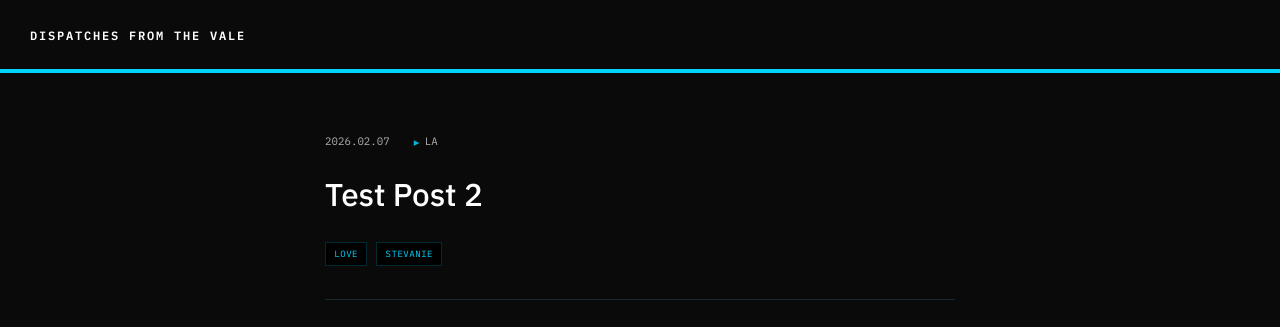
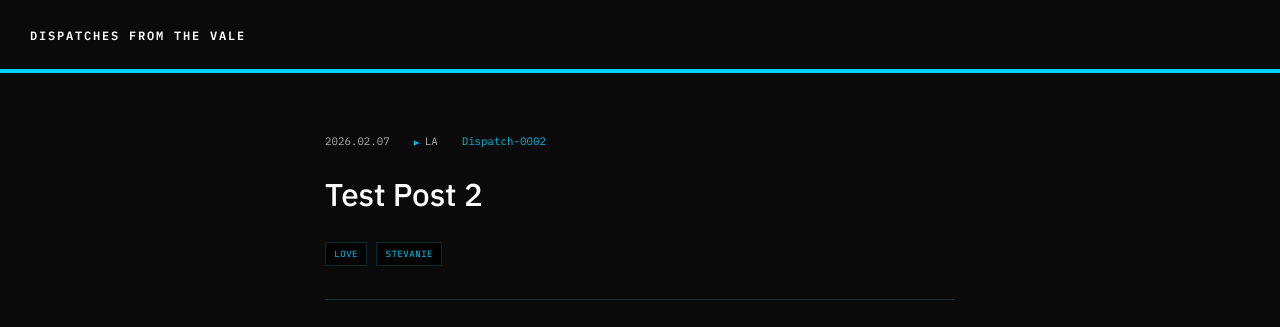
Before and after one commit to valeobserver/dispatches-from-the-vale, a Jekyll site: the page built from _posts/2026-02-08-test-post-2.md, in a window 1280 px wide. Shown: the top 327 px of the page. Built offline with Jekyll 4.4.1, drawn with Linux system fonts in a browser that asks for light colours.

Commit message:
fixed dispatch

```diff
--- a/_layouts/post.html
+++ b/_layouts/post.html
@@ -88,6 +88,12 @@
             align-items: center;
         }
 
+        .article-dispatch {
+            display: flex;
+            align-items: center;
+            color: var(--accent);
+        }
+
         .article-title {
             font-family: var(--sans);
             font-size: 2.1rem;
@@ -157,8 +163,8 @@
           </span>
         {% endif %}
 
-        {% if post.dispatch_id %}
-          <span class="post-dispatch">Dispatch-{{ post.dispatch_id }}</span>
+        {% if page.dispatch_id %}
+          <span class="article-dispatch">Dispatch-{{ page.dispatch_id }}</span>
         {% endif %}
 
         {% if page.reading_time %}
```
